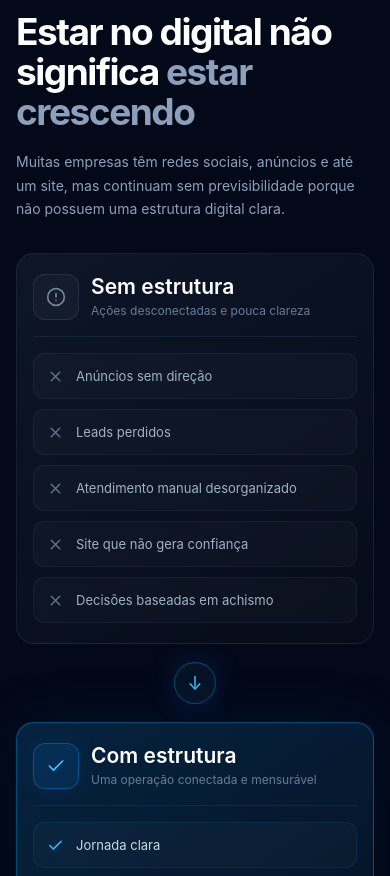
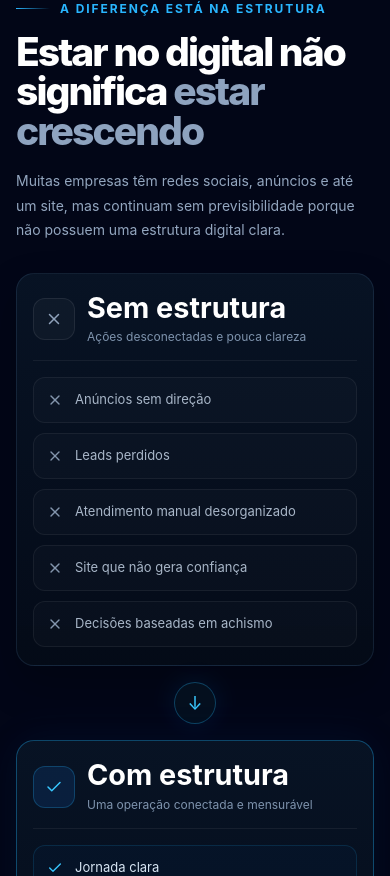
Before and after one commit to araujosdeveloper/crescimento-vertical, a Next.js app: page / in a window 390 px wide. Shown: the part 4368-5244 px from the top of the page. Built offline with nearby package versions, Linux system fonts and the light colour scheme.

Commit message:
substitui secao de comparacao por versao limpa

```diff
--- a/src/app/globals.css
+++ b/src/app/globals.css
@@ -863,231 +863,276 @@ padding-inline: 17px !important;
 }
 }
 /* =========================================================
-   Problem Section - layout limpo e responsivo
-   Substitui visualmente a antiga comparison-layout
+   PROBLEM SECTION NOVA - limpa, isolada e responsiva
    ========================================================= */
 
-.problem-comparison-layout {
+.ps-section {
+  padding: 96px 0;
   position: relative;
-  display: grid;
-  grid-template-columns: 1fr 56px 1fr;
-  align-items: center;
-  gap: 18px;
-  max-width: 1040px;
-  margin: 62px auto 0;
 }
 
-.problem-card {
-  position: relative;
-  width: 100%;
-  min-height: 430px;
-  border: 1px solid rgba(93, 137, 181, .15);
-  border-radius: 21px;
-  padding: 31px;
-  overflow: hidden;
+.ps-head {
+  max-width: 760px;
 }
 
-.problem-card-muted {
-  background: linear-gradient(145deg, rgba(17, 26, 43, .78), rgba(6, 12, 25, .85));
+.ps-kicker {
+  display: inline-flex;
+  align-items: center;
+  gap: 10px;
+  margin: 0;
+  color: #29b6ff;
+  font-size: 12px;
+  font-weight: 700;
+  letter-spacing: .16em;
+  text-transform: uppercase;
 }
 
-.problem-card-active {
-  border-color: rgba(0, 174, 255, .35);
-  background: linear-gradient(145deg, rgba(7, 40, 71, .84), rgba(4, 14, 31, .9));
-  box-shadow:
-    0 25px 75px rgba(0, 0, 0, .32),
-    0 0 60px rgba(0, 132, 255, .09),
-    inset 0 1px rgba(255, 255, 255, .04);
+.ps-kicker::before {
+  content: "";
+  width: 34px;
+  height: 1px;
+  background: linear-gradient(90deg, #29b6ff, transparent);
 }
 
-.problem-card-heading {
+.ps-title {
+  margin: 18px 0 0;
+  color: #ffffff;
+  font-size: clamp(2.7rem, 5vw, 4.6rem);
+  line-height: .98;
+  letter-spacing: -.05em;
+  font-weight: 800;
+}
+
+.ps-title span {
+  color: #8ea3bf;
+}
+
+.ps-copy {
+  max-width: 720px;
+  margin: 24px 0 0;
+  color: #93a6bf;
+  font-size: 18px;
+  line-height: 1.75;
+}
+
+.ps-grid {
+  display: grid;
+  grid-template-columns: 1fr 70px 1fr;
+  gap: 22px;
+  align-items: center;
+  margin-top: 48px;
+}
+
+.ps-card {
+  border-radius: 24px;
+  padding: 28px;
+  border: 1px solid rgba(84, 128, 170, .18);
+  background: linear-gradient(180deg, rgba(8, 20, 37, .94), rgba(4, 11, 24, .96));
+  box-shadow: 0 18px 40px rgba(0, 0, 0, .22);
+}
+
+.ps-card--good {
+  border-color: rgba(31, 181, 255, .35);
+  box-shadow:
+    0 18px 40px rgba(0, 0, 0, .22),
+    0 0 40px rgba(0, 132, 255, .08);
+}
+
+.ps-card-head {
   display: flex;
   align-items: center;
   gap: 14px;
-  border-bottom: 1px solid rgba(115, 167, 218, .1);
-  padding-bottom: 23px;
+  padding-bottom: 18px;
+  border-bottom: 1px solid rgba(255, 255, 255, .06);
 }
 
-.problem-card-icon {
+.ps-icon {
+  width: 46px;
+  height: 46px;
+  flex: 0 0 46px;
   display: grid;
-  width: 43px;
-  height: 43px;
-  flex: 0 0 43px;
   place-items: center;
-  border: 1px solid rgba(117, 151, 188, .16);
-  border-radius: 12px;
-  background: rgba(255, 255, 255, .035);
-  color: #70849f;
+  border-radius: 14px;
+  border: 1px solid rgba(255, 255, 255, .08);
 }
 
-.problem-card-active .problem-card-icon {
-  border-color: rgba(0, 174, 255, .3);
-  background: rgba(10, 132, 255, .12);
-  color: #43c3ff;
-  box-shadow: 0 0 24px rgba(0, 132, 255, .1);
+.ps-icon--bad {
+  color: #8fa2bb;
+  background: rgba(255, 255, 255, .03);
 }
 
-.problem-card-heading h3 {
-  margin: 0;
-  color: white;
-  font-size: 20px;
-  font-weight: 630;
-  line-height: 1.2;
+.ps-icon--good {
+  color: #39c7ff;
+  background: rgba(27, 132, 255, .12);
+  border-color: rgba(39, 185, 255, .24);
 }
 
-.problem-card-heading p {
-  margin-top: 4px;
-  color: #667c98;
-  font-size: 11px;
+.ps-card-head h3 {
+  margin: 0;
+  color: #ffffff;
+  font-size: 1.9rem;
+  line-height: 1.1;
+  font-weight: 700;
 }
 
-.problem-card-items {
+.ps-card-head p {
+  margin: 5px 0 0;
+  color: #7e93ad;
+  font-size: 14px;
+  line-height: 1.5;
+}
+
+.ps-list {
   display: flex;
   flex-direction: column;
-  gap: 10px;
-  margin-top: 25px;
+  gap: 12px;
+  margin-top: 20px;
 }
 
-.problem-card-item {
+.ps-item {
   display: flex;
   align-items: center;
   gap: 12px;
-  border: 1px solid rgba(112, 157, 202, .09);
-  border-radius: 11px;
-  background: rgba(255, 255, 255, .025);
-  padding: 13px 14px;
-  color: #a0b1c6;
-  font-size: 13px;
+  min-height: 52px;
+  padding: 14px 16px;
+  border-radius: 14px;
+  border: 1px solid rgba(255, 255, 255, .06);
+  background: rgba(255, 255, 255, .02);
+  font-size: 15px;
+  line-height: 1.5;
 }
 
-.problem-card-item svg {
-  flex: 0 0 auto;
-  color: #5d718b;
-}
-
-.problem-card-active .problem-card-item {
-  border-color: rgba(0, 163, 255, .1);
-  color: #c8d8e9;
-}
-
-.problem-card-active .problem-card-item svg {
-  color: #35c4ff;
-  filter: drop-shadow(0 0 5px rgba(0, 163, 255, .45));
-}
-
-.problem-card-item span {
+.ps-item span {
   min-width: 0;
   overflow-wrap: anywhere;
 }
 
-.problem-comparison-arrow {
-  display: grid;
-  width: 48px;
-  height: 48px;
-  place-items: center;
-  border: 1px solid rgba(0, 174, 255, .35);
-  border-radius: 50%;
-  background: #071426;
-  color: #42c3ff;
-  font-size: 20px;
-  box-shadow: 0 0 30px rgba(0, 132, 255, .2);
+.ps-item--bad {
+  color: #a8b6c8;
 }
 
-/* Mobile */
-@media (max-width: 640px) {
-  .problem-section {
-    overflow: visible !important;
-    padding-block: 48px !important;
+.ps-item--bad svg {
+  color: #8395ad;
+  flex: 0 0 auto;
+}
+
+.ps-item--good {
+  color: #d7e5f3;
+  border-color: rgba(34, 185, 255, .14);
+  background: rgba(10, 123, 255, .03);
+}
+
+.ps-item--good svg {
+  color: #38c7ff;
+  flex: 0 0 auto;
+}
+
+.ps-divider {
+  width: 52px;
+  height: 52px;
+  display: grid;
+  place-items: center;
+  margin: 0 auto;
+  border-radius: 999px;
+  border: 1px solid rgba(39, 185, 255, .3);
+  color: #39c7ff;
+  font-size: 22px;
+  background: rgba(5, 16, 31, .95);
+  box-shadow: 0 0 26px rgba(0, 132, 255, .12);
+}
+
+/* MOBILE */
+@media (max-width: 900px) {
+  .ps-grid {
+    grid-template-columns: 1fr;
+    gap: 18px;
   }
 
-  .problem-comparison-layout {
-    display: flex !important;
-    flex-direction: column !important;
-    align-items: stretch !important;
-    gap: 18px !important;
-    width: 100% !important;
-    max-width: none !important;
-    margin: 32px 0 0 !important;
+  .ps-divider {
+    transform: none;
+  }
+}
+
+@media (max-width: 640px) {
+  .ps-section {
+    padding: 56px 0;
   }
 
-  .problem-card {
-    width: 100% !important;
-    min-height: 0 !important;
-    height: auto !important;
-    padding: 20px 16px !important;
-    border-radius: 18px !important;
-    overflow: visible !important;
+  .ps-head {
+    max-width: 100%;
   }
 
-  .problem-card-heading {
-    gap: 12px !important;
-    padding-bottom: 16px !important;
+  .ps-title {
+    margin-top: 14px;
+    font-size: clamp(2.3rem, 10vw, 3.3rem);
+    line-height: 1.02;
   }
 
-  .problem-card-icon {
-    width: 46px !important;
-    height: 46px !important;
-    flex: 0 0 46px !important;
+  .ps-copy {
+    margin-top: 18px;
+    font-size: 14px;
+    line-height: 1.75;
   }
 
-  .problem-card-heading h3 {
-    font-size: 21px !important;
-    line-height: 1.1 !important;
+  .ps-grid {
+    margin-top: 30px;
+    gap: 16px;
   }
 
-  .problem-card-heading p {
-    margin-top: 5px !important;
-    font-size: 12px !important;
-    line-height: 1.4 !important;
+  .ps-card {
+    padding: 18px 16px;
+    border-radius: 18px;
   }
 
-  .problem-card-items {
-    gap: 10px !important;
-    margin-top: 16px !important;
+  .ps-card-head {
+    gap: 12px;
+    padding-bottom: 14px;
   }
 
-  .problem-card-item {
-    min-height: 46px !important;
-    padding: 12px 13px !important;
-    font-size: 13px !important;
-    line-height: 1.45 !important;
+  .ps-icon {
+    width: 42px;
+    height: 42px;
+    flex-basis: 42px;
+    border-radius: 12px;
   }
 
-  .problem-comparison-arrow {
-    width: 42px !important;
-    height: 42px !important;
-    margin-inline: auto !important;
-    font-size: 18px !important;
+  .ps-card-head h3 {
+    font-size: 1.8rem;
   }
 
-  .floating-whatsapp {
-    right: 14px !important;
-    bottom: 76px !important;
-    width: 50px !important;
-    min-height: 50px !important;
-    justify-content: center !important;
-    padding: 0 !important;
+  .ps-card-head p {
+    font-size: 12px;
   }
 
-  .floating-whatsapp span {
-    position: absolute !important;
-    width: 1px !important;
-    height: 1px !important;
-    overflow: hidden !important;
-    clip: rect(0 0 0 0) !important;
+  .ps-list {
+    gap: 10px;
+    margin-top: 16px;
+  }
+
+  .ps-item {
+    min-height: 46px;
+    padding: 12px 13px;
+    font-size: 13px;
+    border-radius: 12px;
+  }
+
+  .ps-divider {
+    width: 42px;
+    height: 42px;
+    font-size: 18px;
   }
 }
 
 @media (max-width: 380px) {
-  .problem-card {
-    padding: 18px 14px !important;
+  .ps-title {
+    font-size: clamp(2.1rem, 10.5vw, 2.8rem);
   }
 
-  .problem-card-heading h3 {
-    font-size: 19px !important;
+  .ps-card {
+    padding: 16px 14px;
   }
 
-  .problem-card-item {
-    font-size: 12px !important;
+  .ps-card-head h3 {
+    font-size: 1.6rem;
   }
 }
--- a/src/components/problem-section.tsx
+++ b/src/components/problem-section.tsx
@@ -1,6 +1,6 @@
-import { Check, CircleAlert, X } from "lucide-react";
+import { Check, X } from "lucide-react";
 
-const withoutStructure = [
+const semEstrutura = [
   "Anúncios sem direção",
   "Leads perdidos",
   "Atendimento manual desorganizado",
@@ -8,7 +8,7 @@ const withoutStructure = [
   "Decisões baseadas em achismo",
 ];
 
-const withStructure = [
+const comEstrutura = [
   "Jornada clara",
   "Captação organizada",
   "Follow-up automatizado",
@@ -18,76 +18,71 @@ const withStructure = [
 
 export function ProblemSection() {
   return (
-    <section className="section-pad problem-section">
+    <section className="ps-section">
       <div className="container-shell">
-        <div className="section-heading-centered">
-          <p className="section-kicker">A diferença está na estrutura</p>
+        <div className="ps-head">
+          <p className="ps-kicker">A diferença está na estrutura</p>
 
-          <h2 className="section-title">
+          <h2 className="ps-title">
             Estar no digital não significa <span>estar crescendo</span>
           </h2>
 
-          <p className="section-copy">
+          <p className="ps-copy">
             Muitas empresas têm redes sociais, anúncios e até um site, mas continuam sem
             previsibilidade porque não possuem uma estrutura digital clara.
           </p>
         </div>
 
-        <div className="problem-comparison-layout">
-          <ProblemCard
-            title="Sem estrutura"
-            subtitle="Ações desconectadas e pouca clareza"
-            items={withoutStructure}
-            negative
-          />
+        <div className="ps-grid">
+          <div className="ps-card ps-card--bad">
+            <div className="ps-card-head">
+              <div className="ps-icon ps-icon--bad">
+                <X size={18} />
+              </div>
 
-          <div className="problem-comparison-arrow" aria-hidden="true">
+              <div>
+                <h3>Sem estrutura</h3>
+                <p>Ações desconectadas e pouca clareza</p>
+              </div>
+            </div>
+
+            <div className="ps-list">
+              {semEstrutura.map((item) => (
+                <div className="ps-item ps-item--bad" key={item}>
+                  <X size={16} />
+                  <span>{item}</span>
+                </div>
+              ))}
+            </div>
+          </div>
+
+          <div className="ps-divider" aria-hidden="true">
             ↓
           </div>
 
-          <ProblemCard
-            title="Com estrutura"
-            subtitle="Uma operação conectada e mensurável"
-            items={withStructure}
-          />
+          <div className="ps-card ps-card--good">
+            <div className="ps-card-head">
+              <div className="ps-icon ps-icon--good">
+                <Check size={18} />
+              </div>
+
+              <div>
+                <h3>Com estrutura</h3>
+                <p>Uma operação conectada e mensurável</p>
+              </div>
+            </div>
+
+            <div className="ps-list">
+              {comEstrutura.map((item) => (
+                <div className="ps-item ps-item--good" key={item}>
+                  <Check size={16} />
+                  <span>{item}</span>
+                </div>
+              ))}
+            </div>
+          </div>
         </div>
       </div>
     </section>
   );
 }
-
-function ProblemCard({
-  title,
-  subtitle,
-  items,
-  negative = false,
-}: {
-  title: string;
-  subtitle: string;
-  items: string[];
-  negative?: boolean;
-}) {
-  return (
-    <article className={`problem-card ${negative ? "problem-card-muted" : "problem-card-active"}`}>
-      <div className="problem-card-heading">
-        <span className="problem-card-icon">
-          {negative ? <CircleAlert size={20} /> : <Check size={20} />}
-        </span>
-
-        <div>
-          <h3>{title}</h3>
-          <p>{subtitle}</p>
-        </div>
-      </div>
-
-      <div className="problem-card-items">
-        {items.map((item) => (
-          <div className="problem-card-item" key={item}>
-            {negative ? <X size={17} /> : <Check size={17} />}
-            <span>{item}</span>
-          </div>
-        ))}
-      </div>
-    </article>
-  );
-}
```
